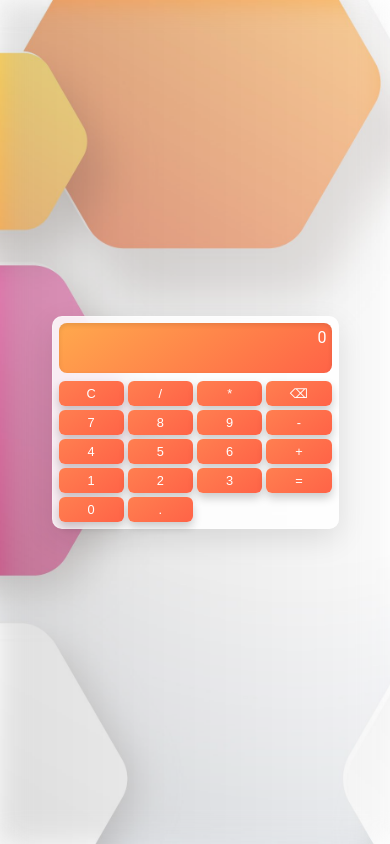
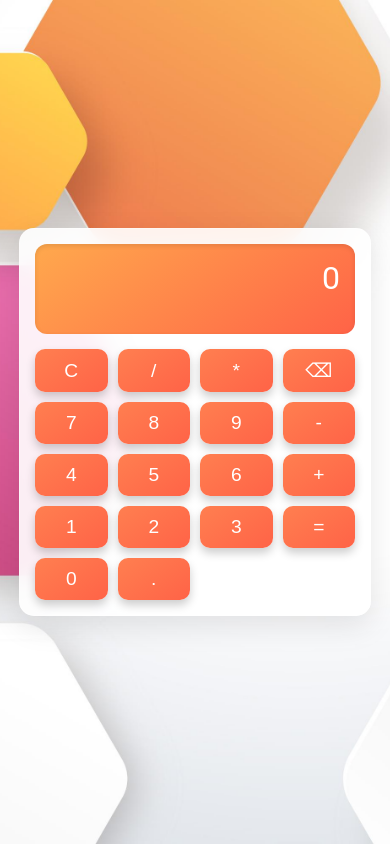
Before and after one commit to BinaryVortex/Calculator-7, a plain HTML site: page index.html in a window 390 px wide. Drawn offline with Linux system fonts and the light colour scheme.

Commit message:
Add files via upload

```diff
--- a/style.css
+++ b/style.css
@@ -1,7 +1,6 @@
 /* General Styling */
 body {
     font-family: 'Roboto', sans-serif;
-    position: relative;
     background: url('calc.jpg') no-repeat center center fixed;
     background-size: cover;
     display: flex;
@@ -9,72 +8,51 @@ body {
     align-items: center;
     height: 100vh;
     margin: 0;
-    overflow: hidden;
-}
-
-/* Enhanced Gradient Overlay */
-body::before {
-    content: '';
-    position: absolute;
-    top: 0;
-    left: 0;
-    width: 100%;
-    height: 100%;
-    background: linear-gradient(270deg, rgba(255, 255, 255, 0.4), rgba(0, 0, 0, 0.4));
-    background-size: 400% 400%;
-    animation: gradientOverlay 15s ease infinite;
-    pointer-events: none;
-    z-index: 1;
-    filter: blur(15px);
 }
 
 /* Container */
 .container {
-    position: relative;
-    z-index: 2;
     width: 100%;
-    max-width: 200px; /* Further reduced from 250px to 200px */
-    padding: 10px; /* Further reduced from 15px to 10px */
-    background: rgba(255, 255, 255, 0.85);
-    border-radius: 10px; /* Slightly reduced for a more compact look */
+    max-width: 320px; /* Slightly increased for horizontal view */
+    padding: 15px;
+    background: rgba(255, 255, 255, 0.9);
+    border-radius: 15px;
     box-shadow: 0 10px 30px rgba(0, 0, 0, 0.1);
     backdrop-filter: blur(10px);
     border: 1px solid rgba(255, 255, 255, 0.3);
-    transition: max-width 0.3s ease-in-out;
 }
 
 /* Display */
 .display {
     background: linear-gradient(145deg, #ffa94d, #ff6347);
     color: #fff;
-    font-size: 1.4rem; /* Further reduced from 1.8rem */
+    font-size: 2rem;
     text-align: right;
-    padding: 8px; /* Further reduced from 12px */
-    margin-bottom: 8px; /* Further reduced from 12px */
-    border-radius: 8px; /* Slightly reduced to match container */
-    height: 40px; /* Reduced from 50px */
+    padding: 15px;
+    margin-bottom: 15px;
+    border-radius: 12px;
+    height: 60px;
     box-shadow: inset 0 2px 5px rgba(0, 0, 0, 0.1);
-    transition: font-size 0.3s ease-in-out;
 }
 
 /* Button Grid */
 .buttons {
     display: grid;
     grid-template-columns: repeat(4, 1fr);
-    grid-gap: 8px; /* Reduced from 10px */
+    grid-gap: 10px;
 }
 
 /* Button Styles */
 button {
     background: linear-gradient(145deg, #ff7f50, #ff6347);
     border: none;
-    border-radius: 6px; /* Further reduced to match the smaller container */
-    padding: 8px; /* Further reduced from 12px */
-    font-size: 1rem; /* Further reduced from 1.2rem */
+    border-radius: 10px;
+    padding: 10px; /* Reduced padding for better fit */
+    font-size: 1.2rem; /* Adjusted font size */
     color: white;
     box-shadow: 0 5px 10px rgba(0, 0, 0, 0.2);
     cursor: pointer;
-    transition: transform 0.1s ease-in-out, background 0.3s, font-size 0.3s ease-in-out;
+    transition: transform 0.1s ease-in-out, background 0.3s;
 }
 
 /* Button Hover Effects */
@@ -88,56 +66,20 @@ button:active {
     box-shadow: 0 3px 7px rgba(0, 0, 0, 0.2);
 }
 
-/* Gradient Overlay Animation */
-@keyframes gradientOverlay {
-    0% {
-        background-position: 0% 50%;
-    }
-    50% {
-        background-position: 100% 50%;
-    }
-    100% {
-        background-position: 0% 50%;
-    }
-}
-
-/* Responsive Design for Tablets */
-@media (max-width: 768px) {
+/* Responsive Design */
+@media (max-width: 480px) and (orientation: landscape) {
     .container {
-        max-width: 60%;
-        padding: 8px; /* Adjusted padding */
+        max-width: 100%; /* Use full width in landscape mode */
+        padding: 10px;
     }
 
     .display {
-        font-size: 1.2rem; /* Adjusted font size */
-        padding: 6px; /* Adjusted padding */
+        font-size: 1.5rem; /* Adjusted for landscape */
+        padding: 10px;
     }
 
     button {
-        padding: 6px;
-        font-size: 0.9rem; /* Adjusted font size */
+        padding: 8px; /* Further reduced padding for landscape */
+        font-size: 1rem;
     }
 }
-
-/* Responsive Design for Mobile Phones */
-@media (max-width: 480px) {
-    .container {
-        max-width: 70%;
-        padding: 6px; /* Further reduced padding */
-    }
-
-    .display {
-        font-size: 1rem; /* Adjusted font size */
-        padding: 5px; /* Further reduced padding */
-    }
-
-    button {
-        padding: 5px;
-        font-size: 0.8rem; /* Further reduced font size */
-    }
-
-    /* Adjust grid gap for smaller screens */
-    .buttons {
-        grid-gap: 4px; /* Further reduced grid gap */
-    }
-}
```
